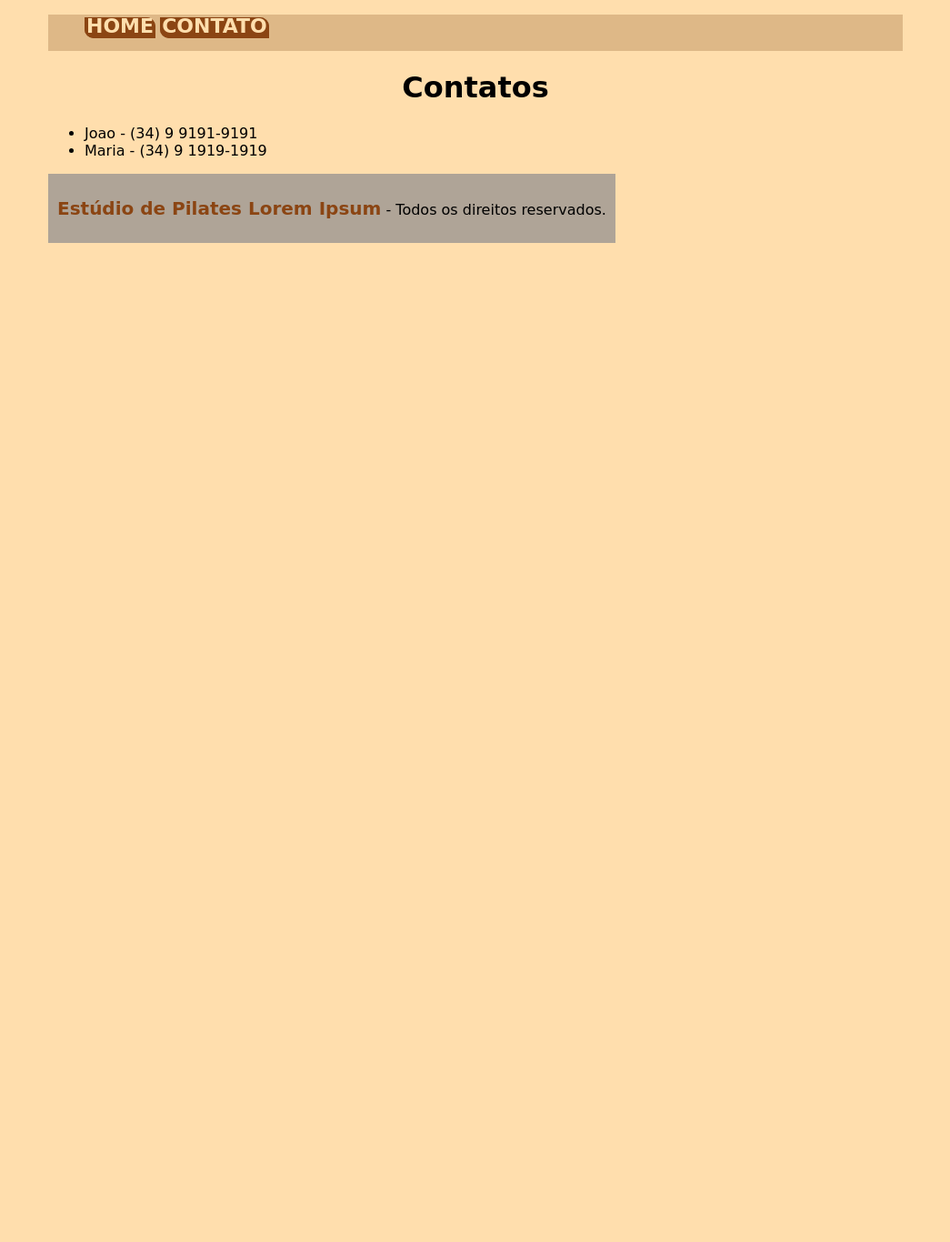
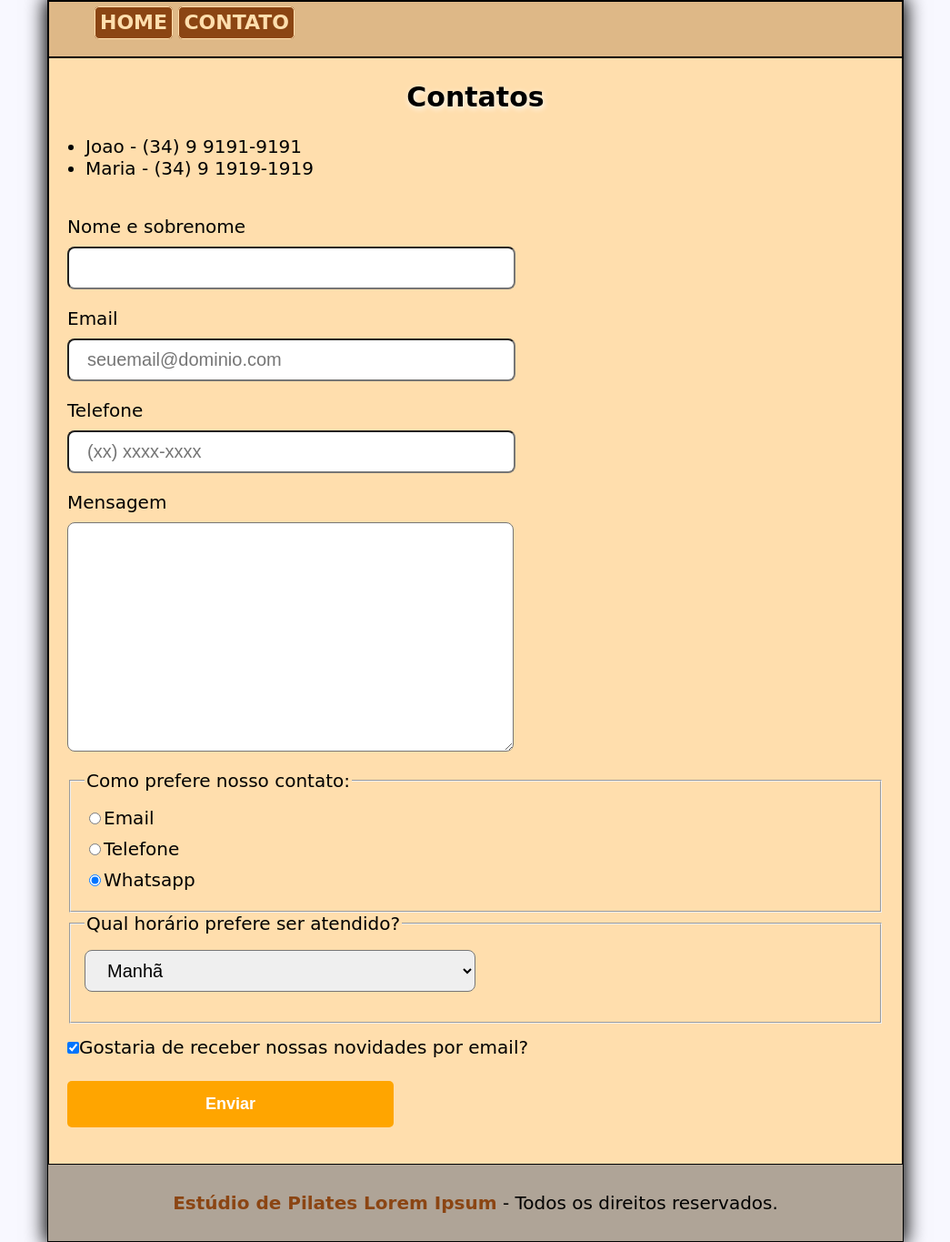
Before and after one commit to ViniciosBalduinoIFTM/FWD, a plain HTML site: page contatos.html in a window 1280 px wide. Shown: the whole page at 91% size, without its empty margins (117-1162 px from the left). Before the commit the page ends 800 px from the top, so only its background shows below. Drawn offline with Linux system fonts and the light colour scheme; a web font is replaced by a local one.

Commit message:
Add files via upload

```diff
--- a/contatos.html
+++ b/contatos.html
@@ -17,7 +17,7 @@
 		</nav>
 	</header>
 	<main>
-		<div>
+		<section>
 			<h1>Contatos</h1>
 			<p>
 			<ul>
@@ -25,13 +25,51 @@
 				<li>Maria - (34) 9 1919-1919</li>
 			</ul>
 			</p>
-		</div>
+		</section>
+		<section>
+			<form>
+				<label for="nome-e-sobrenome">Nome e sobrenome</label>
+				<input type="text" id="nome-e-sobrenome" class="input-padrao" required class="input-geral">
+
+				<label for="email">Email</label>
+				<input type="email" id=email class="input-padrao" required placeholder="seuemail@dominio.com">
+
+				<label for=" telefone">Telefone</label>
+				<input type="tel" id="telefone" class="input-padrao" required placeholder="(xx) xxxx-xxxx">
+
+				<label for="mensagem">Mensagem</label>
+				<textarea cols="70" rows="10" id="mensagem" class="input-padrao" required></textarea>
+
+				<fieldset>
+					<legend>Como prefere nosso contato: </legend>
+					<label class="input-contato"><input type="radio" name="contato" value="email"
+							class="input-contato">Email</label>
+
+					<label class="input-contato"><input type="radio" name="contato" value="telefone"
+							class="input-contato">Telefone</label>
+
+					<label class="input-contato"><input type="radio" name="contato" value="whatsapp" checked
+							class="input-contato">Whatsapp</label>
+				</fieldset>
+
+				<fieldset>
+					<legend>Qual horário prefere ser atendido?</legend>
+					<select class="input-padrao">
+						<option>Manhã</option>
+						<option>Tarde</option>
+						<option>Noite</option>
+					</select>
+				</fieldset>
+				<label><input type="checkbox" class="checkbox" checked>Gostaria de receber nossas novidades por email?</label>
+				<input type="submit" value="Enviar" class="enviar">
+			</form>
+		</section>
 	</main>
-	<footer class="direitos-autorais">
-		<p>
-			<b>Estúdio de Pilates Lorem Ipsum</b> - Todos os direitos reservados.
-		</p>
-	</footer>
 </body>
+<footer class="direitos-autorais">
+	<p>
+		<b>Estúdio de Pilates Lorem Ipsum</b> - Todos os direitos reservados.
+	</p>
+</footer>
 
 </html>
--- a/style.css
+++ b/style.css
@@ -1,18 +1,33 @@
 @import url('https://fonts.googleapis.com/css2?family=Playwrite+DE+Grund&display=swap');
 
 body {
-	background-color: navajowhite;
+	background-color: ghostwhite;
 	font-family: "Playwrite DE Grund", cursive;
 	width: 940px;
 	margin: 0 auto;
+	border: solid 1px;
+	box-shadow: 0 0 20px 3px;
+	font-size: 20px;
 }
 
+main{
+	background-color: navajowhite;
+	border: solid 1px;
+}
 header {
 	background-color: burlywood;
+	height: 10%;
 }
 
 nav {
-	height: 40px;
+	height: 60px;
+	margin: 0;
+	border: solid 1px;
+}
+
+nav ul{
+	padding: 0 0 0 40px;
+	margin: 10px;
 }
 
 nav li {
@@ -29,15 +44,21 @@ nav a {
 }
 
 .menu {
-	padding: auto;
+	text-align: center;
+	padding: 5px;
 	margin: auto;
-	border: 2px solid saddlebrown;
-	border-radius: 0px 10px 0px 10px;
+	border: 1px solid navajowhite;
+	border-radius: 5px;
 	background-color: saddlebrown;
+}
+
+main {
+	height: 80%;
 }
 
 h1 {
 	text-align: center;
+	text-shadow: 1px 2px 6px #FFFFFF;
 }
 
 p {
@@ -50,11 +71,31 @@ p b {
 }
 
 .beneficios {
-	margin: 0 0 0 10px;
-	width: 40%;
+	margin: 20px auto;
+	width: 60%;
 	border: 2px solid black;
-	border-radius: 10%;
+	border-radius: 8px;
 	background-color: #ffefd6;
+	opacity: 0.6;
+	transition: 1s all;
+}
+
+.beneficios:hover{
+	transform: scale(1.2);
+	opacity: 1;
+	box-shadow: 0 0 20px 3px;
+}
+
+.mapa {
+	text-align: center;
+	padding: 3em 30px;
+	opacity: 0.6;
+	transition: 1s all;
+}
+
+.mapa:hover{
+	transform: scale(1.2);
+	opacity: 1;
 }
 
 #citacao {
@@ -66,8 +107,65 @@ p b {
 	font-style: italic;
 }
 
+form {
+	margin: 40px 20px;
+}
+
+.input-padrao {
+	display: block;
+	margin: 0 0 20px;
+	padding: 10px 20px;
+	width: 50%;
+	border-radius: 8px;
+	font-size: 20px;
+	transition: 1s all;
+}
+
+form label,
+form legend {
+	display: block;
+	text-align: left;
+	margin: 0 0 10px;
+	font-size: 20px;
+}
+
+.input-contato {
+	transition: 1s all;
+}
+
+.input-contato:hover {
+	margin: 0 30px;
+	transform: scale(1.05);
+}
+
+.input-padrao:hover {
+	transform: scale(1.05);
+}
+
+.checkbox {
+	margin: 20px 0;
+}
+
+.enviar {
+	width: 40%;
+	padding: 15px 0;
+	background-color: orange;
+	color: white;
+	font-weight: bold;
+	font-size: 18px;
+	border: none;
+	border-radius: 5px;
+	transition: 1s all;
+	cursor: pointer;
+}
+
+.enviar:hover {
+	background-color: darkorange;
+	transform: scale(1.05);
+}
+
 .direitos-autorais {
-	position: fixed;
+	height: 10%;
 	padding: 10px;
 	background-color: #afa497;
 }
```
Also changed, not shown: index.html (+8 -0 lines).
